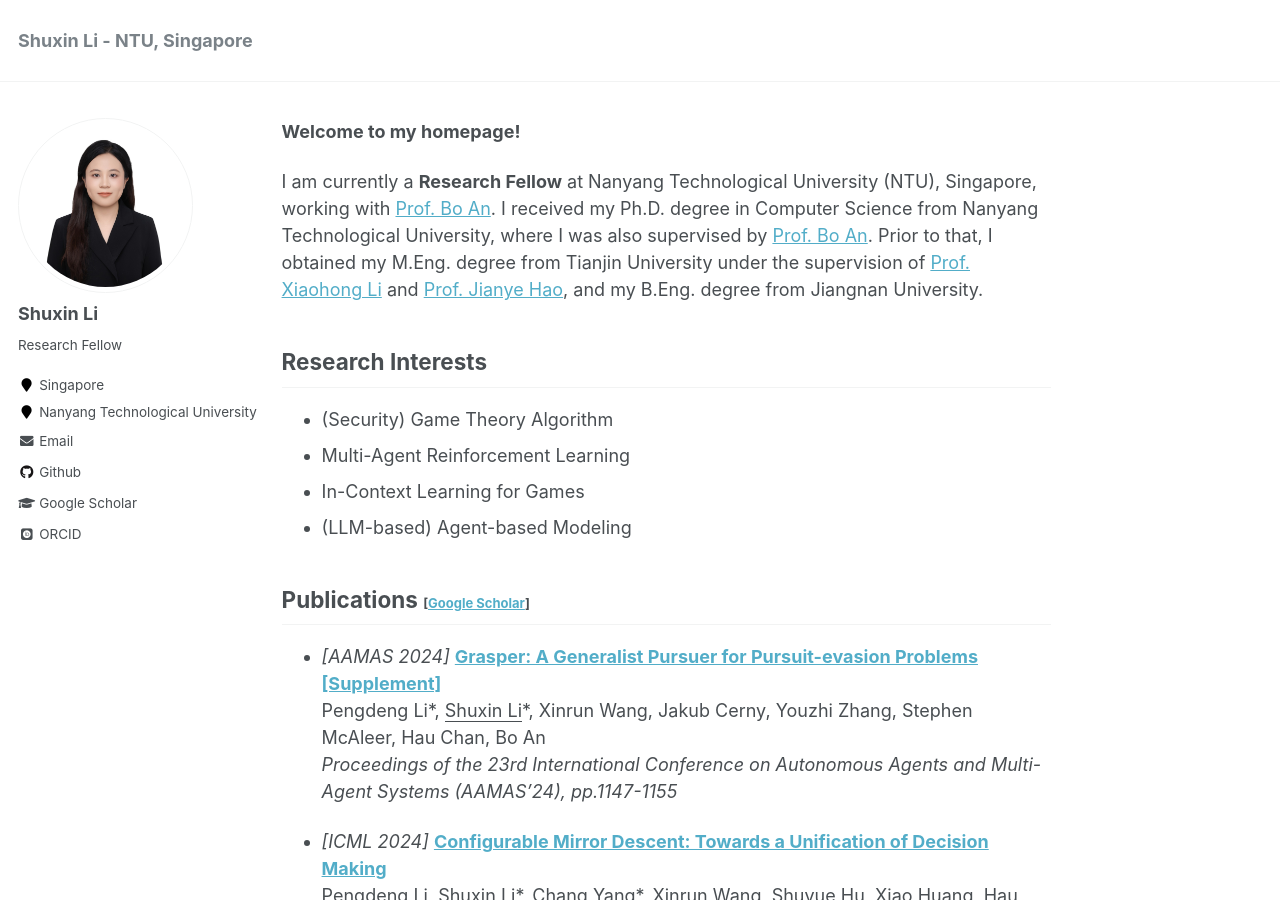
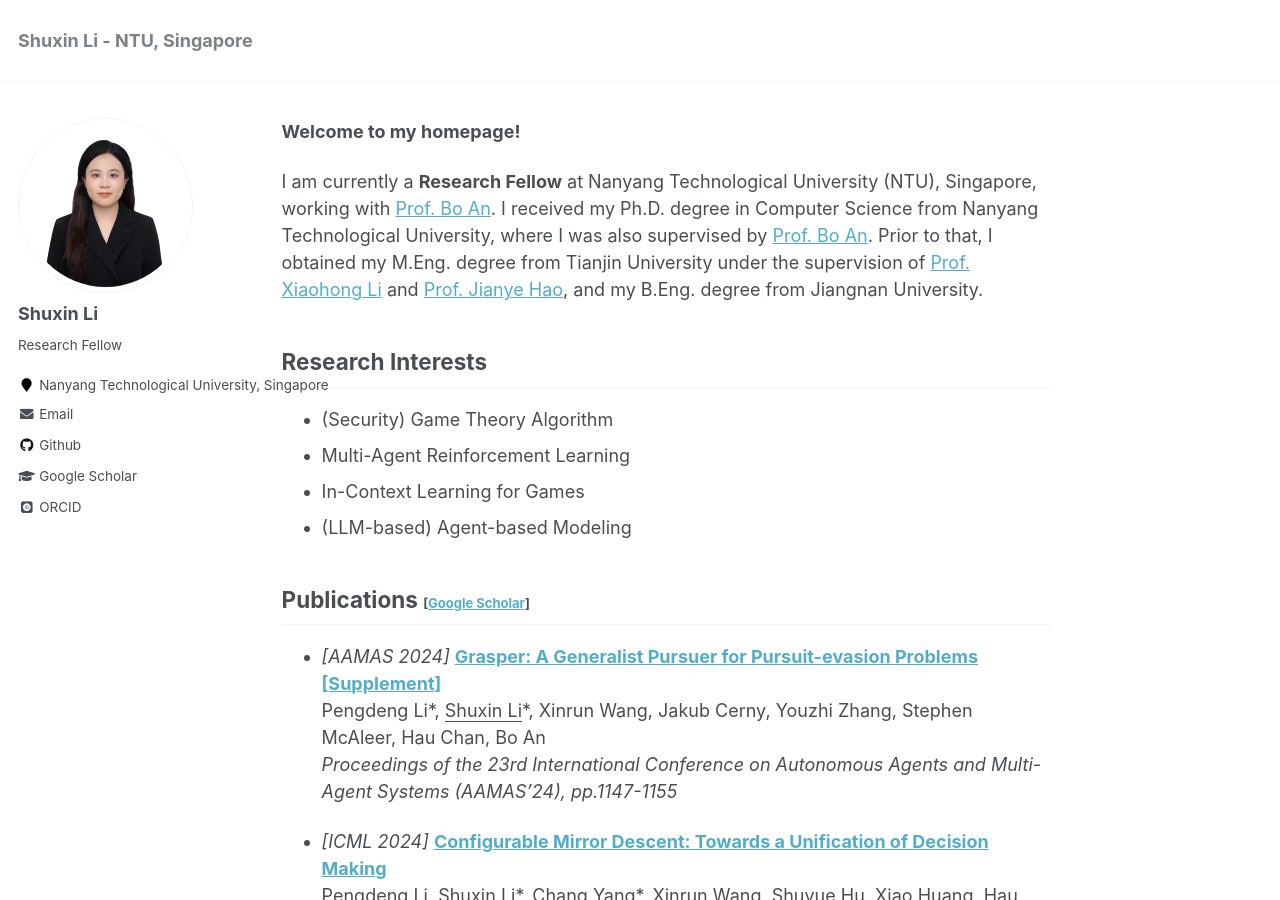
Before and after one commit to ShuxinLi-Info/ShuxinLi-Info.github.io, a Jekyll site: the page built from _pages/about.md, in a window 1280 px wide and 900 px high. Built offline with Jekyll 4.4.1, drawn with Linux system fonts in a browser that asks for light colours; some web fonts are replaced.

```diff
--- a/_config.yml
+++ b/_config.yml
@@ -83,8 +83,8 @@ author:
   name             : "Shuxin Li"
   avatar           : "202506-square-2.JPG"
   bio              : "Research Fellow"
-  employer         : "Nanyang Technological University"
-  location         : "Singapore"
+  employer         : "Nanyang Technological University, Singapore"
+  location         :
   pubmed           :
   googlescholar    : "https://scholar.google.com/citations?user=bSksaBYAAAAJ&hl=zh-CN"
   email            : "shuxin001@ntu.edu.sg"
```
